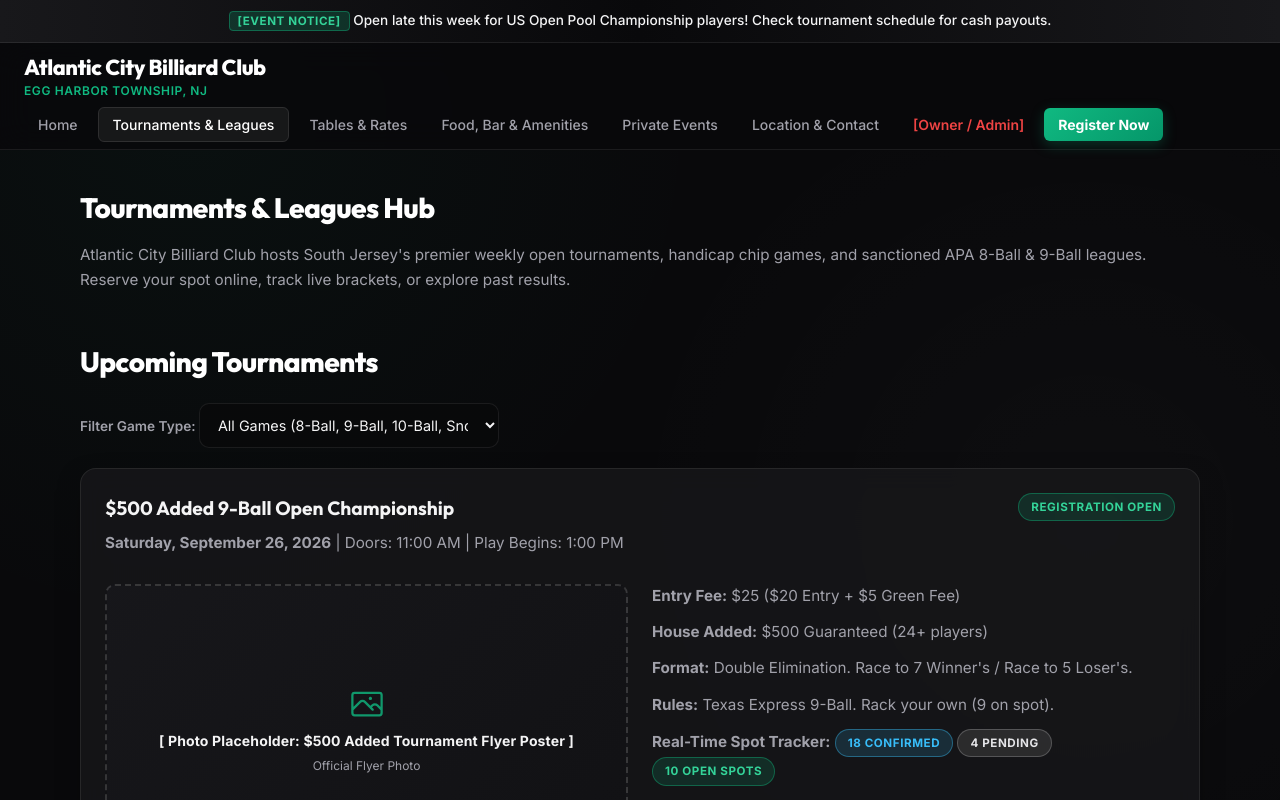
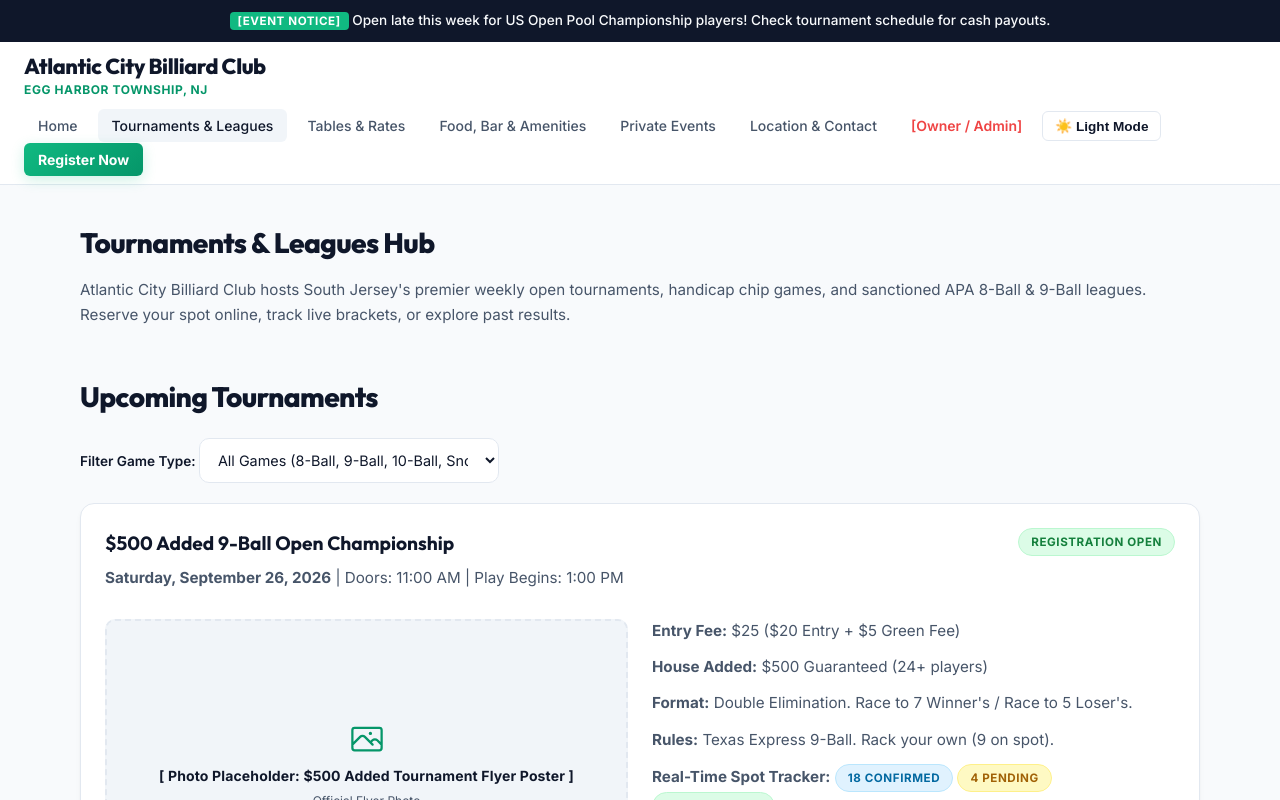
Before and after one commit to RaileyCabs/AC_Billiards_Club, a Next.js app: page /tournaments in a window 1280 px wide. Shown: the top 800 px of the page. Built offline with nearby package versions, Linux system fonts and the light colour scheme.

Commit message:
fix: admin page contrast and light/dark mode toggle with light mode default

```diff
--- a/app/globals.css
+++ b/app/globals.css
@@ -1,8 +1,8 @@
 /* ==========================================================================
-   Atlantic City Billiard Club - Premium Dark Billiards Lounge Design System
+   Atlantic City Billiard Club - Design System
    Fonts: Outfit (Headings) & Inter (Body)
-   Accents: Billiards Emerald Felt (#10b981), Sleek Silver (#e4e4e7), Midnight Slate (#09090b)
-   Features: Clean Typography, Glassmorphism, Micro-Animations, Zero Gold
+   Default Theme: LIGHT MODE (With Dark Mode Toggle)
+   Accents: Billiards Emerald Felt (#10b981), Sleek Silver, Slate
    ========================================================================== */
 
 @import url('https://fonts.googleapis.com/css2?family=Inter:wght@400;500;600;700&family=Outfit:wght@500;600;700;800;900&display=swap');
@@ -11,33 +11,49 @@
   --font-heading: 'Outfit', -apple-system, BlinkMacSystemFont, sans-serif;
   --font-body: 'Inter', -apple-system, BlinkMacSystemFont, sans-serif;
 
-  /* Color System */
-  --bg-dark: #09090b;
-  --bg-card: rgba(24, 24, 27, 0.75);
-  --bg-card-solid: #18181b;
-  --bg-card-hover: rgba(39, 39, 42, 0.85);
+  /* Default Light Mode Theme Variables */
+  --bg-main: #f8fafc;
+  --bg-card: #ffffff;
+  --bg-card-hover: #f1f5f9;
+  --bg-header: rgba(255, 255, 255, 0.92);
+  --bg-nav-active: #f1f5f9;
 
-  --text-primary: #f4f4f5;
-  --text-secondary: #a1a1aa;
-  --text-muted: #71717a;
+  --text-primary: #0f172a;
+  --text-secondary: #475569;
+  --text-muted: #64748b;
 
-  --border-subtle: rgba(255, 255, 255, 0.08);
-  --border-focus: rgba(16, 185, 129, 0.5);
+  --border-subtle: #e2e8f0;
+  --border-card: #e2e8f0;
 
-  /* Clean Emerald & Silver Accents (No Gold) */
   --accent-emerald: #10b981;
   --accent-emerald-dark: #059669;
-  --accent-emerald-glow: rgba(16, 185, 129, 0.25);
-
-  --accent-silver: #e4e4e7;
-  --accent-silver-dark: #a1a1aa;
+  --accent-emerald-glow: rgba(16, 185, 129, 0.2);
 
   --radius-sm: 6px;
   --radius-md: 10px;
-  --radius-lg: 16px;
+  --radius-lg: 14px;
+
+  --shadow-card: 0 4px 6px -1px rgba(0, 0, 0, 0.05), 0 2px 4px -2px rgba(0, 0, 0, 0.05);
+  --shadow-card-hover: 0 10px 25px -5px rgba(0, 0, 0, 0.1);
+}
+
+/* Dark Mode Overrides when data-theme="dark" */
+[data-theme="dark"] {
+  --bg-main: #09090b;
+  --bg-card: #18181b;
+  --bg-card-hover: #27272a;
+  --bg-header: rgba(9, 9, 11, 0.92);
+  --bg-nav-active: #27272a;
+
+  --text-primary: #f8fafc;
+  --text-secondary: #94a3b8;
+  --text-muted: #64748b;
+
+  --border-subtle: rgba(255, 255, 255, 0.1);
+  --border-card: rgba(255, 255, 255, 0.12);
 
   --shadow-card: 0 10px 30px -10px rgba(0, 0, 0, 0.5);
-  --shadow-glow: 0 0 20px rgba(16, 185, 129, 0.2);
+  --shadow-card-hover: 0 12px 35px -10px rgba(0, 0, 0, 0.7);
 }
 
 * {
@@ -48,25 +64,21 @@
 
 body {
   font-family: var(--font-body);
-  background-color: var(--bg-dark);
+  background-color: var(--bg-main);
   color: var(--text-primary);
   line-height: 1.6;
   -webkit-font-smoothing: antialiased;
   word-wrap: break-word;
   overflow-wrap: break-word;
-  background-image:
-    radial-gradient(circle at 15% 15%, rgba(16, 185, 129, 0.04) 0%, transparent 40%),
-    radial-gradient(circle at 85% 65%, rgba(255, 255, 255, 0.02) 0%, transparent 40%);
-  background-attachment: fixed;
+  transition: background-color 0.25s ease, color 0.25s ease;
 }
 
 /* ==========================================
    1. ANNOUNCEMENT BANNER
    ========================================== */
 #announcement-banner {
-  background: linear-gradient(90deg, #18181b 0%, #09090b 50%, #18181b 100%);
-  border-bottom: 1px solid var(--border-subtle);
-  color: #f4f4f5;
+  background: var(--text-primary);
+  color: var(--bg-main);
   padding: 10px 16px;
   font-size: 0.85rem;
   text-align: center;
@@ -79,9 +91,8 @@
 }
 
 #announcement-banner strong {
-  background-color: rgba(16, 185, 129, 0.2);
-  color: #34d399;
-  border: 1px solid rgba(16, 185, 129, 0.4);
+  background-color: var(--accent-emerald);
+  color: #ffffff;
   padding: 2px 8px;
   border-radius: 4px;
   font-size: 0.725rem;
@@ -91,15 +102,15 @@
 }
 
 /* ==========================================
-   2. STICKY TOP NAVIGATION BAR (Glassmorphism)
+   2. STICKY TOP NAVIGATION BAR
    ========================================== */
 header {
   position: sticky;
   top: 0;
   z-index: 50;
-  background-color: rgba(9, 9, 11, 0.85);
-  backdrop-filter: blur(16px);
-  -webkit-backdrop-filter: blur(16px);
+  background-color: var(--bg-header);
+  backdrop-filter: blur(12px);
+  -webkit-backdrop-filter: blur(12px);
   border-bottom: 1px solid var(--border-subtle);
   padding: 12px 24px;
   min-height: 72px;
@@ -108,7 +119,7 @@
   justify-content: space-between;
   flex-wrap: wrap;
   gap: 12px;
-  transition: all 0.3s ease;
+  transition: background-color 0.25s ease, border-color 0.25s ease;
 }
 
 #site-logo h1 {
@@ -116,17 +127,21 @@
   font-size: 1.35rem;
   font-weight: 800;
   letter-spacing: -0.02em;
-  color: #ffffff;
+  color: var(--text-primary);
   line-height: 1.2;
 }
 
 #site-logo p {
   font-size: 0.75rem;
-  color: var(--accent-emerald);
-  font-weight: 600;
+  color: var(--accent-emerald-dark);
+  font-weight: 700;
   letter-spacing: 0.05em;
   margin: 0;
   text-transform: uppercase;
+}
+
+[data-theme="dark"] #site-logo p {
+  color: var(--accent-emerald);
 }
 
 nav ul {
@@ -149,9 +164,8 @@
 }
 
 nav a:hover, nav a.active {
-  color: #ffffff;
-  background-color: rgba(255, 255, 255, 0.06);
-  border: 1px solid rgba(255, 255, 255, 0.1);
+  color: var(--text-primary);
+  background-color: var(--bg-nav-active);
 }
 
 .nav-cta {
@@ -165,6 +179,26 @@
 .nav-cta:hover {
   transform: translateY(-1px);
   box-shadow: 0 6px 20px rgba(16, 185, 129, 0.4) !important;
+}
+
+/* Theme Toggle Button */
+.theme-toggle-btn {
+  background: var(--bg-card);
+  border: 1px solid var(--border-subtle);
+  color: var(--text-primary);
+  font-size: 0.85rem;
+  font-weight: 600;
+  padding: 6px 12px;
+  border-radius: var(--radius-sm);
+  cursor: pointer;
+  display: flex;
+  align-items: center;
+  gap: 6px;
+  transition: all 0.2s ease;
+}
+
+.theme-toggle-btn:hover {
+  background: var(--bg-card-hover);
 }
 
 /* ==========================================
@@ -188,7 +222,7 @@
   font-weight: 800;
   letter-spacing: -0.02em;
   margin-bottom: 12px;
-  color: #ffffff;
+  color: var(--text-primary);
 }
 
 h3 {
@@ -196,7 +230,7 @@
   font-size: 1.2rem;
   font-weight: 700;
   margin-bottom: 8px;
-  color: #f4f4f5;
+  color: var(--text-primary);
 }
 
 p {
@@ -218,25 +252,22 @@
 }
 
 /* ==========================================
-   4. GLASSMORPHIC CARDS
+   4. CARDS & SECTIONS
    ========================================== */
 .card, article {
   background-color: var(--bg-card);
-  backdrop-filter: blur(12px);
-  -webkit-backdrop-filter: blur(12px);
-  border: 1px solid var(--border-subtle);
+  border: 1px solid var(--border-card);
   border-radius: var(--radius-lg);
   padding: 24px;
   box-shadow: var(--shadow-card);
   margin-bottom: 24px;
   min-width: 0;
   overflow: hidden;
-  transition: transform 0.25s cubic-bezier(0.16, 1, 0.3, 1), border-color 0.25s ease, box-shadow 0.25s ease;
+  transition: transform 0.2s ease, border-color 0.2s ease, box-shadow 0.2s ease, background-color 0.25s ease;
 }
 
 .card:hover, article:hover {
-  border-color: rgba(255, 255, 255, 0.18);
-  box-shadow: 0 12px 35px -10px rgba(0, 0, 0, 0.7);
+  box-shadow: var(--shadow-card-hover);
 }
 
 .card-header {
@@ -249,25 +280,12 @@
 }
 
 #hero {
-  background: linear-gradient(145deg, rgba(24, 24, 27, 0.9) 0%, rgba(9, 9, 11, 0.95) 100%);
-  border: 1px solid var(--border-subtle);
+  background-color: var(--bg-card);
+  border: 1px solid var(--border-card);
   border-radius: var(--radius-lg);
-  padding: 44px 32px;
+  padding: 40px 32px;
   box-shadow: var(--shadow-card);
   margin-bottom: 40px;
-  position: relative;
-  overflow: hidden;
-}
-
-#hero::before {
-  content: '';
-  position: absolute;
-  top: -50%;
-  right: -20%;
-  width: 350px;
-  height: 350px;
-  background: radial-gradient(circle, var(--accent-emerald-glow) 0%, transparent 70%);
-  pointer-events: none;
 }
 
 #hero h2 {
@@ -275,7 +293,7 @@
   font-weight: 800;
   line-height: 1.2;
   margin-bottom: 16px;
-  color: #ffffff;
+  color: var(--text-primary);
 }
 
 /* ==========================================
@@ -310,18 +328,17 @@
 
 .btn-primary:hover, button[type="submit"]:hover {
   transform: translateY(-1px);
-  box-shadow: 0 6px 20px rgba(16, 185, 129, 0.4);
+  box-shadow: 0 6px 20px rgba(16, 185, 129, 0.3);
 }
 
 .btn-outline {
-  background-color: rgba(255, 255, 255, 0.04);
+  background-color: var(--bg-card);
   color: var(--text-primary);
-  border-color: var(--border-subtle);
+  border: 1px solid var(--border-card);
 }
 
 .btn-outline:hover {
-  background-color: rgba(255, 255, 255, 0.08);
-  border-color: rgba(255, 255, 255, 0.2);
+  background-color: var(--bg-card-hover);
 }
 
 .badge {
@@ -337,24 +354,48 @@
 }
 
 .badge-open, .badge-paid {
+  background-color: #dcfce7;
+  color: #15803d;
+  border: 1px solid #bbf7d0;
+}
+
+[data-theme="dark"] .badge-open, [data-theme="dark"] .badge-paid {
   background-color: rgba(16, 185, 129, 0.15);
   color: #34d399;
   border: 1px solid rgba(16, 185, 129, 0.4);
 }
 
 .badge-pending {
-  background-color: rgba(244, 244, 245, 0.1);
-  color: #e4e4e7;
-  border: 1px solid rgba(255, 255, 255, 0.2);
+  background-color: #fef9c3;
+  color: #a16207;
+  border: 1px solid #fef08a;
+}
+
+[data-theme="dark"] .badge-pending {
+  background-color: rgba(245, 158, 11, 0.15);
+  color: #fbbf24;
+  border: 1px solid rgba(245, 158, 11, 0.4);
 }
 
 .badge-forfeit {
+  background-color: #fee2e2;
+  color: #b91c1c;
+  border: 1px solid #fecaca;
+}
+
+[data-theme="dark"] .badge-forfeit {
   background-color: rgba(239, 68, 68, 0.15);
   color: #f87171;
   border: 1px solid rgba(239, 68, 68, 0.4);
 }
 
 .badge-info {
+  background-color: #e0f2fe;
+  color: #0369a1;
+  border: 1px solid #bae6fd;
+}
+
+[data-theme="dark"] .badge-info {
   background-color: rgba(56, 189, 248, 0.15);
   color: #38bdf8;
   border: 1px solid rgba(56, 189, 248, 0.4);
@@ -376,8 +417,8 @@
 .photo-placeholder {
   width: 100%;
   aspect-ratio: 16 / 9;
-  background: linear-gradient(135deg, rgba(24, 24, 27, 0.9) 0%, rgba(18, 18, 20, 0.9) 100%);
-  border: 2px dashed rgba(255, 255, 255, 0.15);
+  background-color: var(--bg-card-hover);
+  border: 2px dashed var(--border-card);
   border-radius: var(--radius-md);
   display: flex;
   flex-direction: column;
@@ -399,14 +440,17 @@
   width: 36px;
   height: 36px;
   margin-bottom: 8px;
+  stroke: var(--accent-emerald-dark);
+}
+
+[data-theme="dark"] .photo-placeholder svg {
   stroke: var(--accent-emerald);
-  opacity: 0.8;
 }
 
 .photo-placeholder span {
   font-size: 0.875rem;
   font-weight: 700;
-  color: #f4f4f5;
+  color: var(--text-primary);
   letter-spacing: 0.01em;
 }
 
@@ -417,17 +461,17 @@
 }
 
 /* ==========================================
-   7. FORM INPUTS & RESPONSIVE FIXES
+   7. FORM INPUTS & RESPONSIVE TABLES
    ========================================== */
 input, select, textarea {
   width: 100%;
   max-width: 100%;
   padding: 12px 14px;
-  border: 1px solid var(--border-subtle);
+  border: 1px solid var(--border-card);
   border-radius: var(--radius-md);
   font-family: var(--font-body);
   font-size: 0.9rem;
-  background-color: rgba(9, 9, 11, 0.8);
+  background-color: var(--bg-card);
   color: var(--text-primary);
   margin-top: 6px;
   box-sizing: border-box;
@@ -443,7 +487,7 @@
 label {
   font-size: 0.85rem;
   font-weight: 600;
-  color: var(--text-secondary);
+  color: var(--text-primary);
 }
 
 .table-responsive {
@@ -457,32 +501,32 @@
   width: 100%;
   border-collapse: collapse;
   font-size: 0.875rem;
-  background-color: var(--bg-card-solid);
+  background-color: var(--bg-card);
   border-radius: var(--radius-md);
   overflow: hidden;
-  border: 1px solid var(--border-subtle);
+  border: 1px solid var(--border-card);
   min-width: 600px;
 }
 
 th {
-  background-color: rgba(39, 39, 42, 0.9);
-  color: #ffffff;
+  background-color: var(--bg-card-hover);
+  color: var(--text-primary);
   font-family: var(--font-heading);
   font-weight: 700;
   text-align: left;
   padding: 12px 16px;
-  border-bottom: 1px solid var(--border-subtle);
+  border-bottom: 1px solid var(--border-card);
   white-space: nowrap;
 }
 
 td {
   padding: 12px 16px;
-  border-bottom: 1px solid var(--border-subtle);
+  border-bottom: 1px solid var(--border-card);
   color: var(--text-secondary);
 }
 
 tr:hover {
-  background-color: rgba(255, 255, 255, 0.03);
+  background-color: var(--bg-card-hover);
 }
 
 /* ==========================================
@@ -516,33 +560,33 @@
   font-weight: 800;
   text-transform: uppercase;
   letter-spacing: 0.05em;
-  color: #ffffff;
+  color: var(--text-primary);
   margin-bottom: 14px;
   text-align: center;
-  background: rgba(39, 39, 42, 0.8);
+  background: var(--bg-card-hover);
   padding: 8px;
   border-radius: var(--radius-sm);
-  border: 1px solid var(--border-subtle);
+  border: 1px solid var(--border-card);
 }
 
 .match-box {
-  background-color: rgba(18, 18, 20, 0.95);
-  border: 1px solid var(--border-subtle);
+  background-color: var(--bg-card);
+  border: 1px solid var(--border-card);
   border-radius: var(--radius-md);
   margin-bottom: 16px;
-  box-shadow: 0 4px 12px rgba(0, 0, 0, 0.4);
+  box-shadow: var(--shadow-card);
   overflow: hidden;
 }
 
 .match-box-header {
-  background-color: rgba(39, 39, 42, 0.9);
+  background-color: var(--bg-card-hover);
   padding: 6px 12px;
   font-size: 0.725rem;
   font-weight: 700;
   color: var(--text-secondary);
   display: flex;
   justify-content: space-between;
-  border-bottom: 1px solid var(--border-subtle);
+  border-bottom: 1px solid var(--border-card);
 }
 
 .match-player {
@@ -552,7 +596,7 @@
   padding: 10px 12px;
   font-size: 0.85rem;
   font-weight: 500;
-  border-bottom: 1px solid rgba(255, 255, 255, 0.04);
+  border-bottom: 1px solid var(--border-card);
 }
 
 .match-player:last-child {
@@ -562,13 +606,17 @@
 .match-player.winner {
   font-weight: 700;
   background-color: rgba(16, 185, 129, 0.1);
+  color: var(--accent-emerald-dark);
+}
+
+[data-theme="dark"] .match-player.winner {
   color: #34d399;
 }
 
 .match-player .score {
   font-family: monospace;
   font-weight: 800;
-  background-color: rgba(39, 39, 42, 0.9);
+  background-color: var(--bg-card-hover);
   padding: 2px 8px;
   border-radius: 4px;
   font-size: 0.8rem;
@@ -576,7 +624,11 @@
 }
 
 .match-player.winner .score {
-  background-color: rgba(16, 185, 129, 0.3);
+  background-color: rgba(16, 185, 129, 0.2);
+  color: var(--accent-emerald-dark);
+}
+
+[data-theme="dark"] .match-player.winner .score {
   color: #34d399;
 }
 
@@ -602,9 +654,44 @@
   white-space: nowrap !important;
 }
 
+/* Theme-aware Table & Admin Utilities */
+.row-pending {
+  background-color: #fefce8 !important;
+  color: #0f172a !important;
+}
+
+[data-theme="dark"] .row-pending {
+  background-color: rgba(234, 179, 8, 0.15) !important;
+  color: #f8fafc !important;
+}
+
+.row-pending td {
+  color: inherit !important;
+}
+
+.admin-top-bar {
+  background-color: #09090b;
+  color: #ffffff;
+  padding: 12px 24px;
+  display: flex;
+  justify-content: space-between;
+  align-items: center;
+  flex-wrap: wrap;
+  gap: 12px;
+  border-bottom: 1px solid rgba(255, 255, 255, 0.1);
+}
+
+[data-theme="dark"] .admin-top-bar {
+  background-color: #121215;
+}
+
+
+/* ==========================================
+   9. FOOTER & FACTUAL REFERENCES
+   ========================================== */
 footer {
   border-top: 1px solid var(--border-subtle);
-  background-color: #09090b;
+  background-color: var(--bg-card);
   padding: 36px 20px;
   text-align: center;
   font-size: 0.85rem;
@@ -616,7 +703,7 @@
   color: var(--text-muted);
   max-width: 700px;
   margin: 16px auto 0 auto;
-  border-top: 1px solid rgba(255, 255, 255, 0.05);
+  border-top: 1px solid var(--border-subtle);
   padding-top: 12px;
 }
 
--- a/components/Navbar.tsx
+++ b/components/Navbar.tsx
@@ -2,6 +2,7 @@
 
 import Link from 'next/link';
 import { usePathname } from 'next/navigation';
+import ThemeToggle from './ThemeToggle';
 
 export default function Navbar() {
   const pathname = usePathname();
@@ -56,9 +57,12 @@
               </Link>
             </li>
             <li>
-              <Link href="/admin" style={{ color: '#ef4444', fontWeight: 600 }}>
+              <Link href="/admin" className={isActive('/admin') ? 'active' : ''} style={{ color: '#ef4444', fontWeight: 600 }}>
                 [Owner / Admin]
               </Link>
+            </li>
+            <li>
+              <ThemeToggle />
             </li>
             <li>
               <Link href="/tournaments#signup-modal" className="nav-cta">
--- /dev/null
+++ b/components/ThemeToggle.tsx
@@ -0,0 +1,46 @@
+'use client';
+
+import { useEffect, useState } from 'react';
+
+export default function ThemeToggle() {
+  const [theme, setTheme] = useState<'light' | 'dark'>('light');
+  const [mounted, setMounted] = useState(false);
+
+  useEffect(() => {
+    setMounted(true);
+    const savedTheme = localStorage.getItem('ac_billiards_theme') as 'light' | 'dark' | null;
+    if (savedTheme) {
+      setTheme(savedTheme);
+      document.documentElement.setAttribute('data-theme', savedTheme);
+    } else {
+      setTheme('light');
+      document.documentElement.setAttribute('data-theme', 'light');
+    }
+  }, []);
+
+  const toggleTheme = () => {
+    const nextTheme = theme === 'light' ? 'dark' : 'light';
+    setTheme(nextTheme);
+    document.documentElement.setAttribute('data-theme', nextTheme);
+    localStorage.setItem('ac_billiards_theme', nextTheme);
+  };
+
+  if (!mounted) {
+    return (
+      <button className="theme-toggle-btn" aria-label="Toggle Theme">
+        ☀️ Light
+      </button>
+    );
+  }
+
+  return (
+    <button
+      onClick={toggleTheme}
+      className="theme-toggle-btn"
+      aria-label="Toggle Light / Dark Mode"
+      title={`Switch to ${theme === 'light' ? 'Dark' : 'Light'} Mode`}
+    >
+      {theme === 'light' ? '☀️ Light Mode' : '🌙 Dark Mode'}
+    </button>
+  );
+}
```
Also changed, not shown: app/admin/page.tsx (+117 -92 lines), app/layout.tsx (+15 -1 lines).
